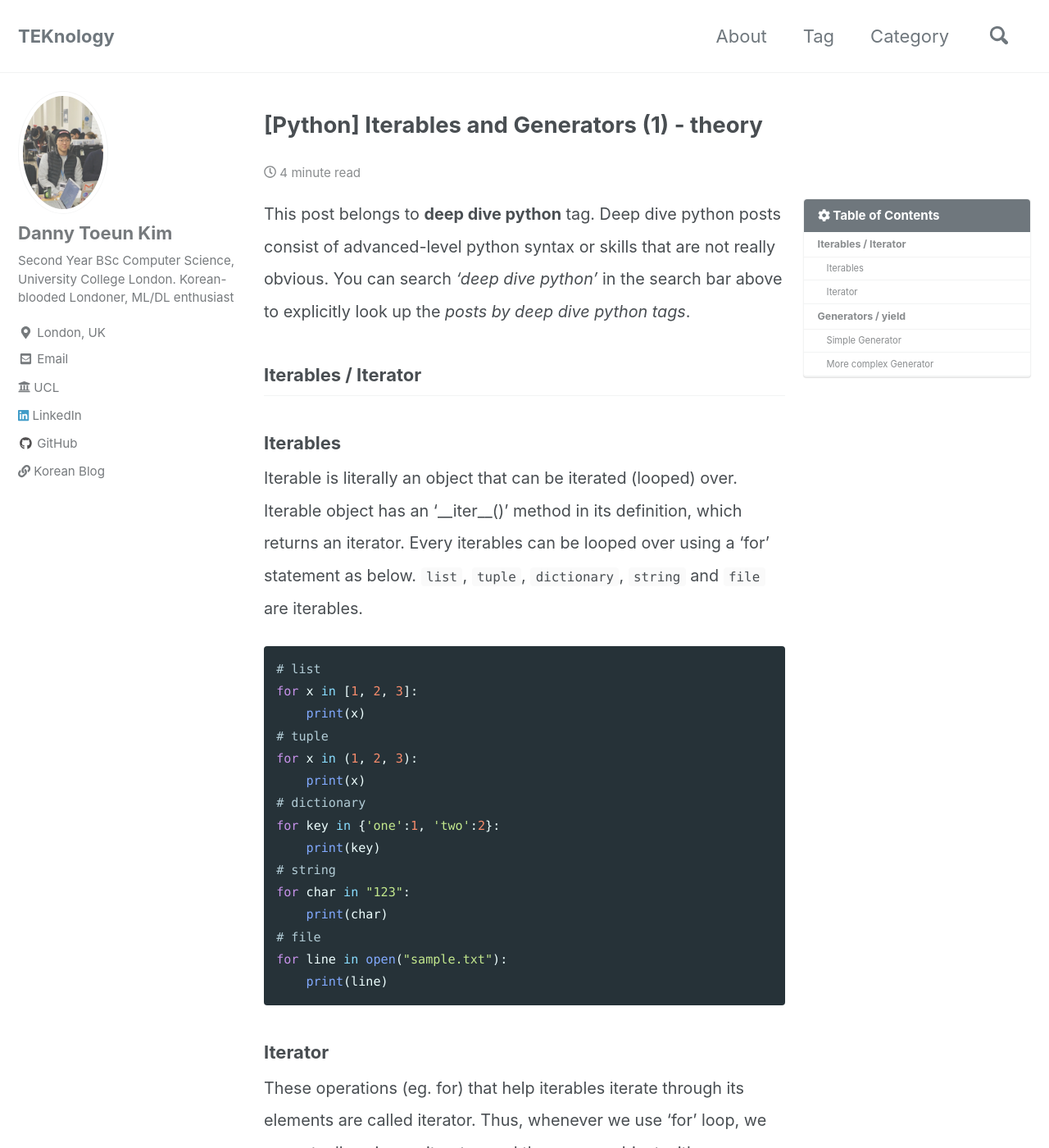
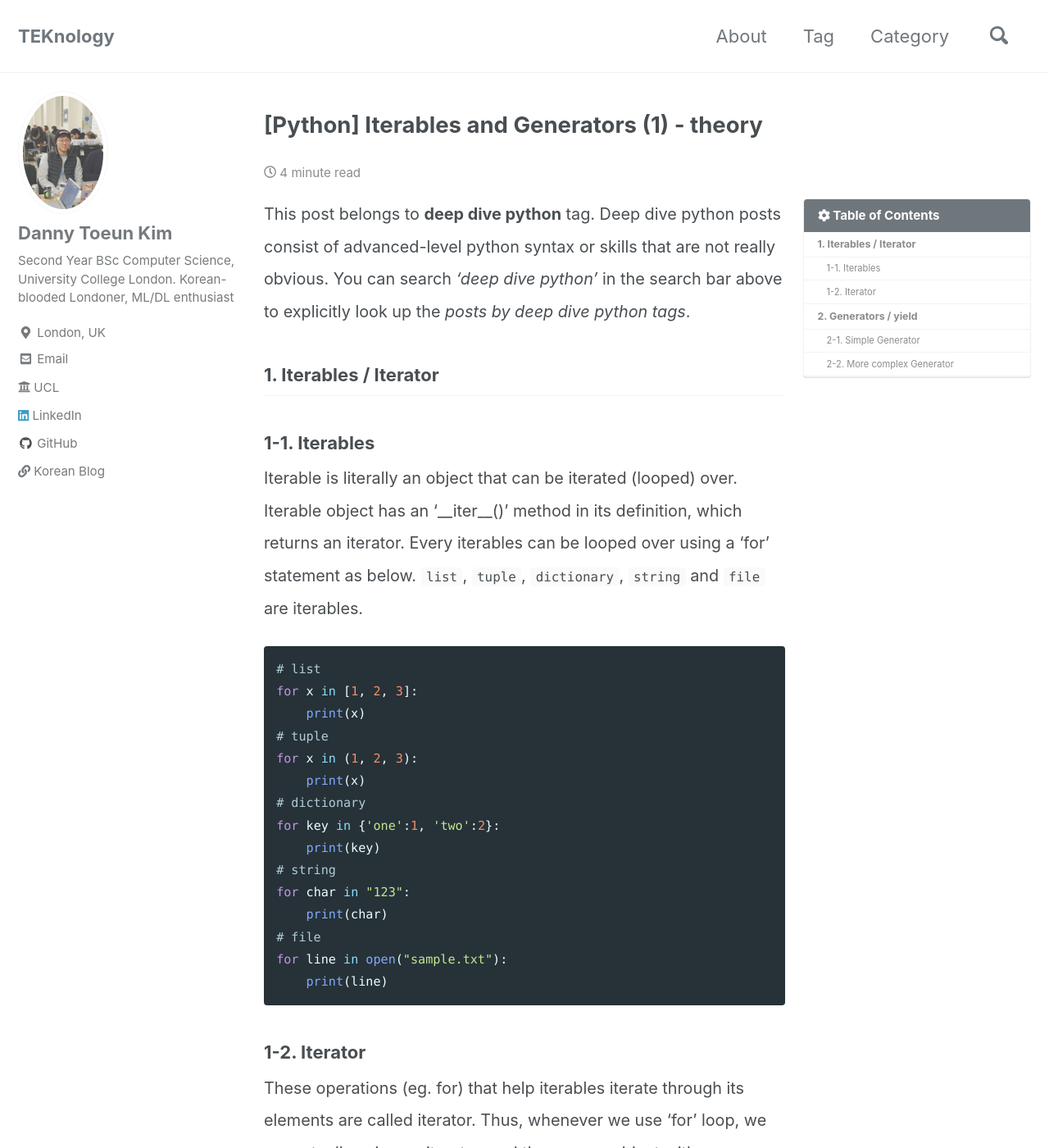
Before and after one commit to kimdanny/blog, a Jekyll site: the page built from _posts/programming/2019-08-08-iterables-generator.md, in a window 1280 px wide and 1400 px high. Shown: the whole window at 82% size. Built offline with Jekyll 4.4.1, drawn with Linux system fonts in a browser that asks for light colours; cached includes are drawn as plain includes; nearby versions of some CDN libraries; some of the changed text lies outside the part shown.

Commit message:
iter/gen

````diff
--- a/_posts/programming/2019-08-08-iterables-generator.md
+++ b/_posts/programming/2019-08-08-iterables-generator.md
@@ -12,8 +12,8 @@ This post belongs to **deep dive python** tag. Deep dive python posts consist of
 advanced-level python syntax or skills that are not really obvious.
 You can search *'deep dive python'* in the search bar above to explicitly look up the *posts by deep dive python tags*.
 
-## Iterables / Iterator
-### **Iterables**
+## 1. Iterables / Iterator
+### 1-1. Iterables
 Iterable is literally an object that can be iterated (looped) over.
 Iterable object has an '\__iter__()' method in its definition, which returns an iterator.
 Every iterables can be looped over using a 'for' statement as below.
@@ -36,7 +36,7 @@ for char in "123":
 for line in open("sample.txt"):
     print(line)
 ```
-### **Iterator**
+### 1-2. Iterator
 These operations (eg. for) that help iterables iterate through its elements are called iterator.
 Thus, whenever we use 'for' loop, we are actually using an iterator, and they are an object with a '\__next()__' method.
 In fact, the for statement is calling a 'next()' method at every step to get single elements from the container.
@@ -78,12 +78,12 @@ class Reverse:
         return self.data[self.index]
 ```
 
-## Generators / yield
+## 2. Generators / yield
 Generators are one of the useful ways to create iterators.
 If a container object’s \__iter__() method is implemented as a generator, it will return a generator object,
 supplying the \__iter__() and \__next__() methods.
 
-### Simple Generator
+### 2-1. Simple Generator
 For simple Generators, you can use list comprehension.
 You just simply write list comprehension statement inside the parentheses.
 Below shows that created generator object supplies the \__iter()__ and \__next()__ method.
@@ -104,7 +104,7 @@ for i in sampleGenerator:
 
 print(next(sampleGenerator))    # StopIteration
 ```
-### More complex Generator
+### 2-2. More complex Generator
 You can make Generator in a different way for more complex operations.
 When creating function-like Generators, you write code that are really similar to the normal function definition.
 One little difference is that you write `yield` instead of `return`. Once you write `yield`, the function you've made will return a Generator.
````
